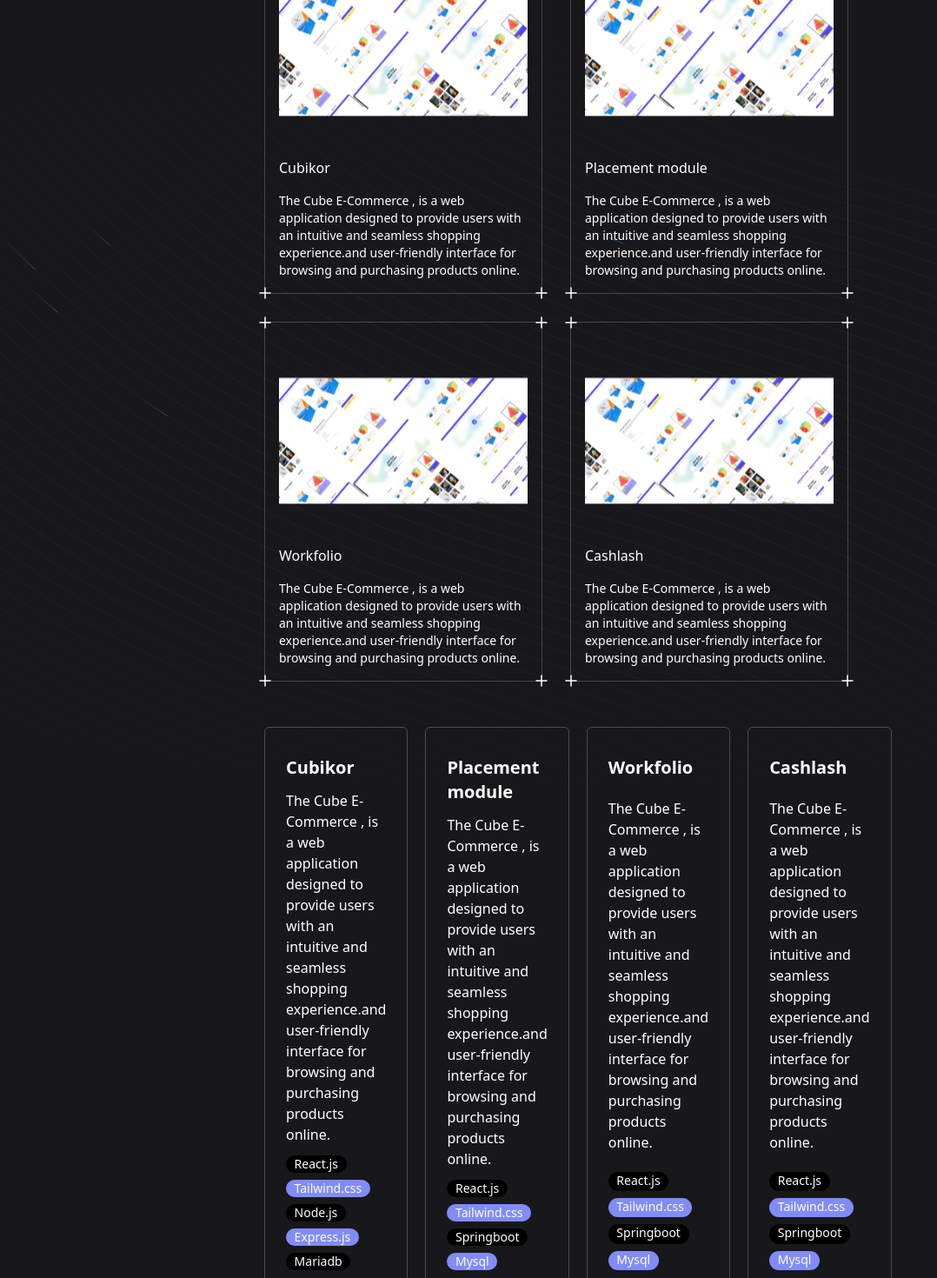
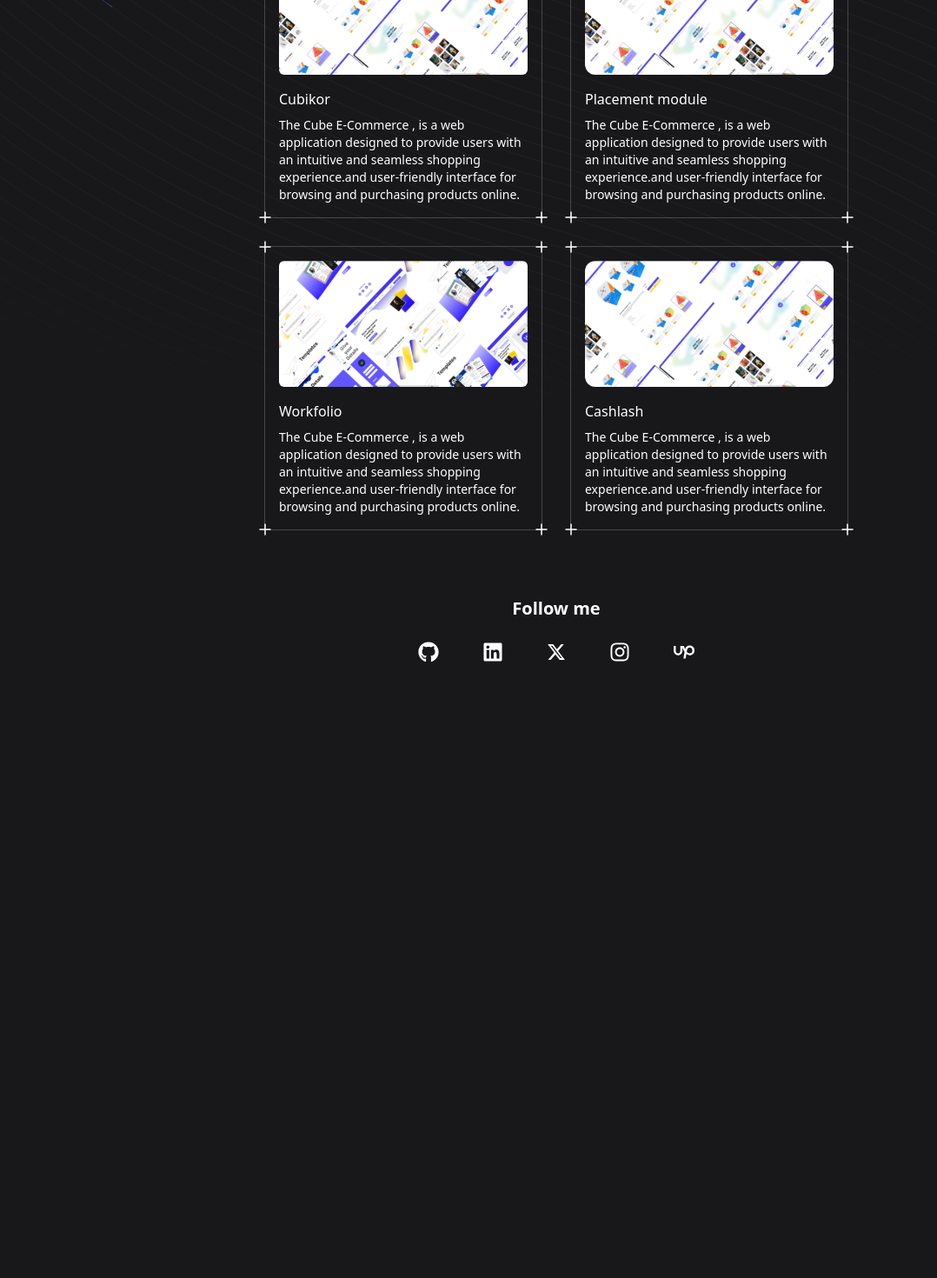
Before and after one commit to soumen974/Portfolio, a Next.js app: page /projects in a window 1280 px wide. Shown: the part 240-1710 px from the top of the page at 87% size, without its empty margins (0-1078 px from the left). After the commit the page ends 1106 px from the top, so only its background shows below. Built offline with nearby package versions, Linux system fonts and the light colour scheme.

Commit message:
working on project section

```diff
--- a/src/app/projects/page.tsx
+++ b/src/app/projects/page.tsx
@@ -5,7 +5,7 @@ export default function Home() {
   const projects = [
     {
       title:"Cubikor",
-      image:<Image src="/images/cubikor.svg" className="w-fit h-60 rounded-xl " alt="SoumenBhunia" width={64} height={64} />,
+      image:<Image src="/images/cubikor.svg" className="h-full w-full  rounded-md" alt="SoumenBhunia" width={64} height={64} />,
       discription:" The Cube E-Commerce , is a web application designed to provide users with an intuitive and seamless shopping experience.and user-friendly interface for browsing and purchasing products online.",
       Skills:[
         {name:"React.js"},
@@ -17,7 +17,7 @@ export default function Home() {
     },
     {
       title:"Placement module",
-      image:<Image src="/images/cubikor.svg" className="w-fit h-60 rounded-xl " alt="SoumenBhunia" width={64} height={64} />,
+      image:<Image src="/images/cubikor.svg" className="w-fit  rounded-xl " alt="SoumenBhunia" width={64} height={64} />,
       discription:" The Cube E-Commerce , is a web application designed to provide users with an intuitive and seamless shopping experience.and user-friendly interface for browsing and purchasing products online.",
       Skills:[
         {name:"React.js"},
@@ -28,7 +28,7 @@ export default function Home() {
     },
     {
       title:"Workfolio",
-      image:<Image src="/images/cubikor.svg" className="w-fit h-60 rounded-xl " alt="SoumenBhunia" width={64} height={64} />,
+      image:<Image src="/images/workfolio.svg" className="w-fit rounded-md " alt="SoumenBhunia" width={64} height={64} />,
       discription:" The Cube E-Commerce , is a web application designed to provide users with an intuitive and seamless shopping experience.and user-friendly interface for browsing and purchasing products online.",
       Skills:[
         {name:"React.js"},
@@ -39,7 +39,7 @@ export default function Home() {
     },
     {
       title:"Cashlash",
-      image:<Image src="/images/cubikor.svg" className="w-fit h-60 rounded-xl " alt="SoumenBhunia" width={64} height={64} />,
+      image:<Image src="/images/cubikor.svg" className="w-fit  rounded-xl " alt="SoumenBhunia" width={64} height={64} />,
       discription:" The Cube E-Commerce , is a web application designed to provide users with an intuitive and seamless shopping experience.and user-friendly interface for browsing and purchasing products online.",
       Skills:[
         {name:"React.js"},
@@ -63,7 +63,7 @@ export default function Home() {
         <div className="py-8 grid grid-cols-1 sm:grid-cols-2 gap-8 md:grid-cols-2  justify-between  ">
           {projects.map((project)=>(
             <div key={project.title} className=" ">
-              <div className="border border-black/[0.2] dark:border-white/[0.2] flex flex-col items-start max-w-sm mx-auto p-4 relative ">
+              <div className="border border-black/[0.2] dark:border-white/[0.2] flex flex-col gap-4 items-start max-w-sm mx-auto p-4 relative ">
                   <Icon className="absolute h-6 w-6 -top-3 -left-3 dark:text-white text-black" />
                   <Icon className="absolute h-6 w-6 -bottom-3 -left-3 dark:text-white text-black" />
                   <Icon className="absolute h-6 w-6 -top-3 -right-3 dark:text-white text-black" />
@@ -72,37 +72,22 @@ export default function Home() {
                   <div className="">
                   {project.image}
                   </div>
-                  <div className="">
-                    <h1>{project.title}</h1>
-                  </div>
 
-                  <h2 className="dark:text-white text-black mt-4 text-sm font-light">
-                    {project.discription}
-                  </h2>
+                  <div className="grid gap-2">
+                      <div className="">
+                        <h1>{project.title}</h1>
+                      </div>
 
+                      <h2 className="dark:text-white text-black  text-sm font-light">
+                        {project.discription}
+                      </h2>
+                    </div>
               </div>
 
             </div>
 
           ))}
         </div>
-
-        <div className="pt-5 grid md:flex-col-2  gap-5 md:flex">
-            {projects.map((project)=>(
-              <div key={project.title} className="border-[#ababb25a] grid gap-y-3 border-[1.6px] w-fit px-6 py-8 rounded-xl sm:rounded-md">
-                  <h1 className='font-bold text-xl'>{project.title}</h1>
-                  <p className='font-thin'>
-                    {project.discription}
-                  </p>
-                  <div className=" flex flex-wrap gap-2 w-[90%]">
-                    {project.Skills.map((skill)=>(
-                      <h1 key={skill.name} className='odd:bg-black  even:bg-indigo-400 w-fit rounded-full text-sm t px-[0.6rem]'>{skill.name}</h1>
-                    ))}
-                  </div>
-              </div>
-            ))}
-          </div>
-
       </div>
     </div>
    </>
```
